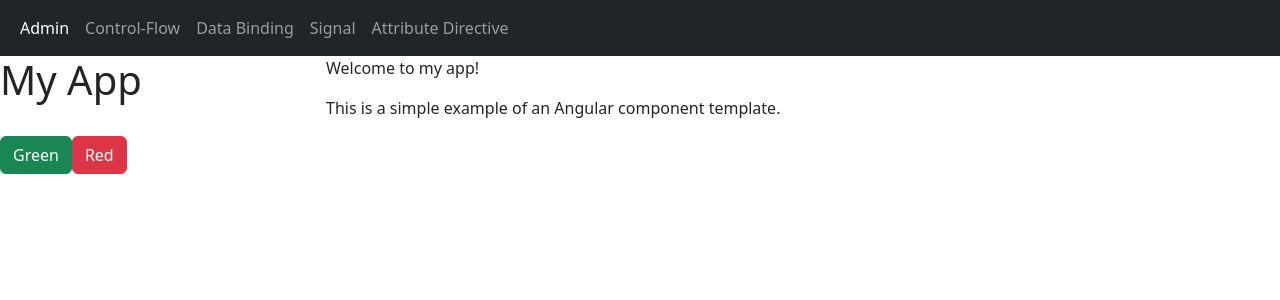
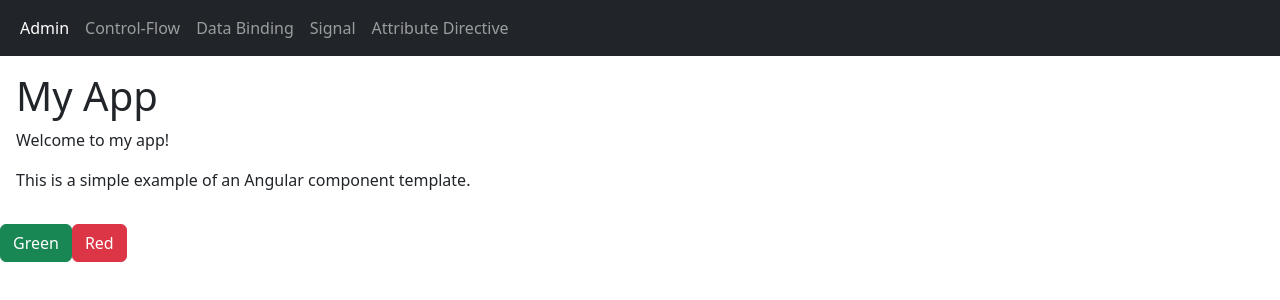
Before and after one commit to Shajjad002/Angular20, an Angular app: page /AttDirective in a window 1280 px wide. Shown: the top 300 px of the page. Built offline with nearby package versions, Linux system fonts and the light colour scheme.

Commit message:
ng class

```diff
--- a/src/app/components/att-directive/att-directive.html
+++ b/src/app/components/att-directive/att-directive.html
@@ -1,15 +1,16 @@
 <div class="row">
-  <div class="col-3">
-    <h1>My App</h1>
-  </div>
-    <div class="col-9">
+  <div class="col-9">
+    <div class="p-3">
+        <h1>My App {{row1ClassName()}}</h1>
         <p>Welcome to my app!</p>
         <p>This is a simple example of an Angular component template.</p>
     </div>
+  </div>
+
 </div>
 <div class="row">
     <div class="col-3">
-        <button class="btn btn-success">Green</button>
-        <button class="btn btn-danger">Red</button>
+        <button class="btn btn-success" (click)="setBgClass('bg-success')">Green</button>
+        <button class="btn btn-danger" (click)="setBgClass('bg-danger')">Red</button>
     </div>
 </div>
--- a/src/app/components/att-directive/att-directive.ts
+++ b/src/app/components/att-directive/att-directive.ts
@@ -1,4 +1,4 @@
-import { Component } from '@angular/core';
+import { Component, signal } from '@angular/core';
 
 @Component({
   selector: 'app-att-directive',
@@ -8,4 +8,10 @@
 })
 export class AttDirective {
 
+  row1ClassName=signal<string>('');
+
+  setBgClass(className: string) {
+    this.row1ClassName.set(className);
+  }
+
 }
```
